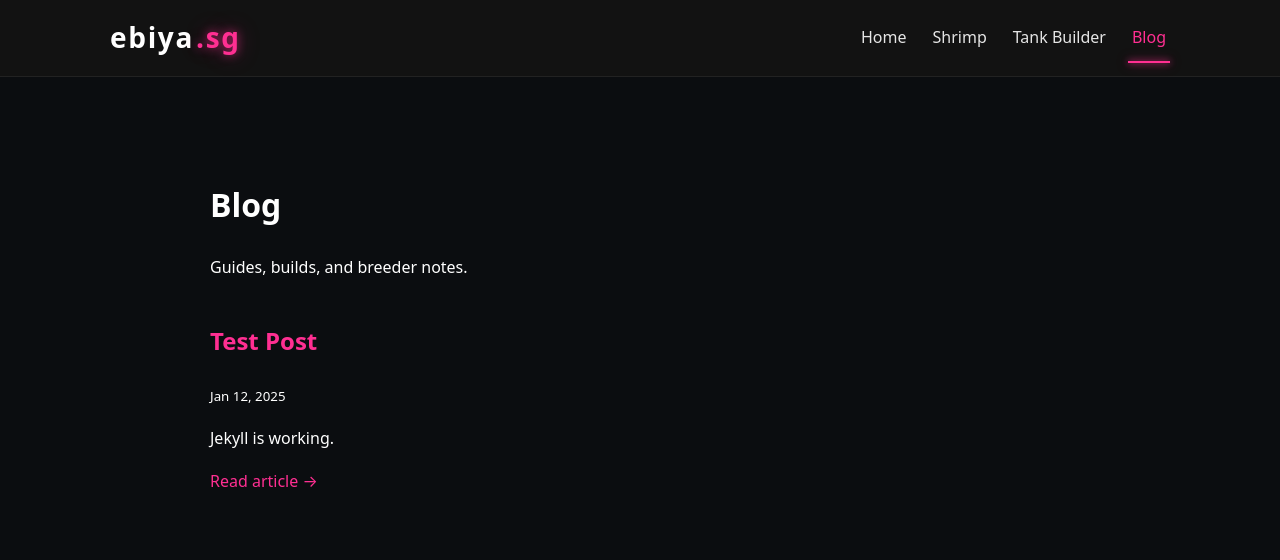
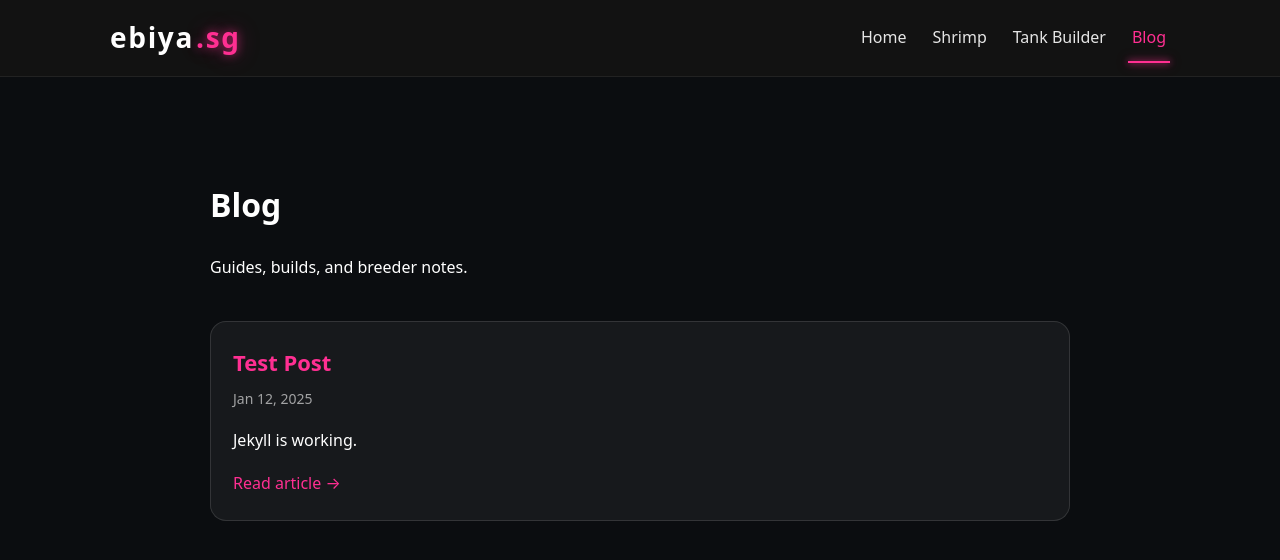
Before and after one commit to m33lucky-benny/ebiya.sg, a Jekyll site: the page built from blog.html, in a window 1280 px wide. Shown: the top 560 px of the page. Built offline with Jekyll 4.4.1, drawn with Linux system fonts in a browser that asks for light colours.

Commit message:
Refactor blog post listing for improved styling

```diff
--- a/blog.html
+++ b/blog.html
@@ -7,14 +7,23 @@ title: Blog
   <h1>Blog</h1>
   <p>Guides, builds, and breeder notes.</p>
 
+  <div class="blog-list">
     {% for post in site.posts %}
-    <article style="margin:40px 0;">
+      <article class="post-card">
         <h2>
           <a href="{{ post.url }}">{{ post.title }}</a>
         </h2>
-      <small>{{ post.date | date: "%b %d, %Y" }}</small>
-      <p>{{ post.excerpt }}</p>
+
+        <div class="post-meta">
+          {{ post.date | date: "%b %d, %Y" }}
+        </div>
+
+        <p class="post-excerpt">
+          {{ post.excerpt }}
+        </p>
+
         <a href="{{ post.url }}">Read article →</a>
       </article>
     {% endfor %}
   </div>
+</div>
```
Lines whose indentation alone changed are shown as unchanged.
